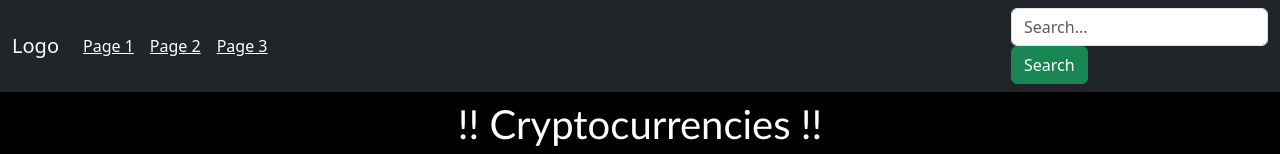
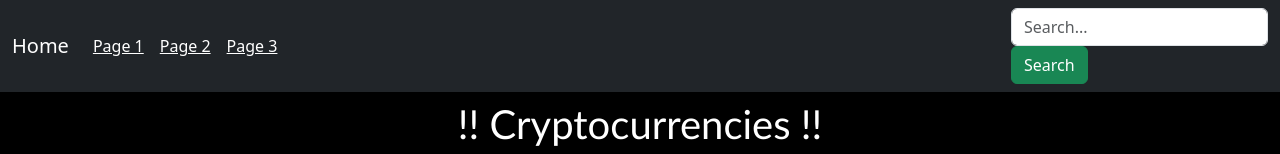
Before and after one commit to Debidvaldez/FV_ICT9Ruby_Q2Quiz2_Valdez_David, a plain HTML site: page page3.html in a window 1280 px wide. Shown: the top 154 px of the page. Drawn offline with nearby package versions, Linux system fonts and the light colour scheme.

Commit message:
Update page3.html

```diff
--- a/page3.html
+++ b/page3.html
@@ -59,7 +59,7 @@
 <nav class="navbar navbar-expand-md bg-dark navbar-dark fixed-top">
 
 	<div class="container-fluid">
-	    <a class="navbar-brand" href="index.html">Logo</a>
+	    <a class="navbar-brand" href="index.html">Home</a>
 
 
 	        <div class="collapse navbar-collapse">
```
